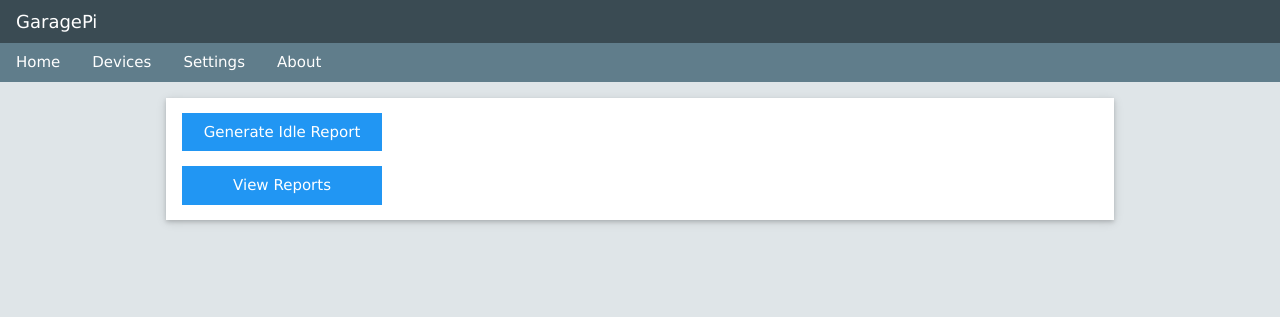
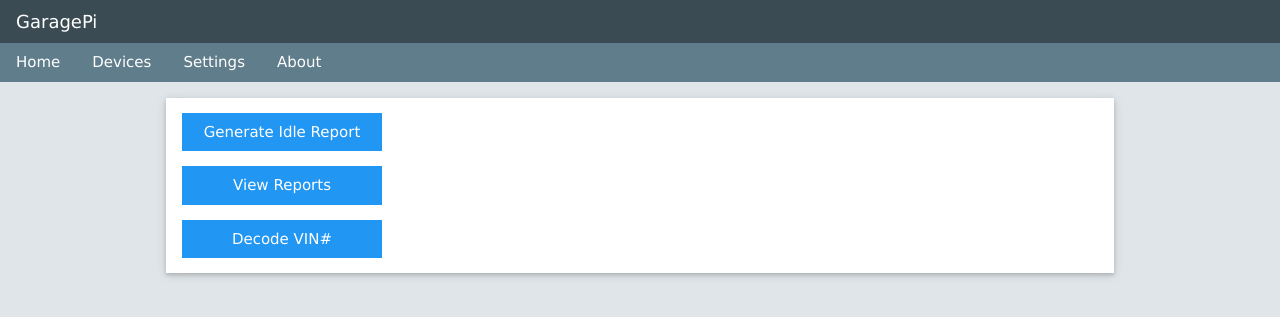
Before and after one commit to mlaguayojr/GaragePi, a Flask app: page /home/ in a window 1280 px wide. Shown: the top 317 px of the page. Run offline with Flask 2, Linux system fonts and the light colour scheme; some libraries are stand-ins or nearby versions.

Commit message:
adding VIN decoder to home menu

```diff
--- a/server.py
+++ b/server.py
@@ -306,6 +306,7 @@ def device_add(action=None):
 				if data[1] != "(unknown)":
 					devices[data[0]] = " ".join(data[1:])
 
+	# THIS DOES NOT WORK -- I CAN TELL YOU WHY
 	# out, err = Popen("sudo hciconfig hci0 reset", shell=True, stdout=PIPE).communicate()
 	# print "Reseting Bluetooth Device: {0}".format(out)
 
@@ -368,6 +369,13 @@ def device_add_scan(mac):
 def page_not_found(error):
 	return render_template("error/404.html",timeout=ms(3), msg="Does not exist! Going Home in 3 seconds...",redirect="/home/")
 
+@app.route("/vin/")
+@app.route("/vin/<vin>")
+def decode_vin(vin, methods=['GET','POST']):
+	if request.method == 'POST':
+		return render_template("home/VIN.html",vin=vin)
+	else:
+		return render_template("home/VIN.html",vin=None)
 
 def ms(seconds):
 	return int(seconds)*1000
--- a/templates/home/home.html
+++ b/templates/home/home.html
@@ -9,7 +9,13 @@
 			<br><p></p>
 
 			<a href="/report/view.html" style="width: 200px;" class="w3-button w3-blue" title="View gathered data">View Reports</a>
+			<br><p></p>
+
+			<a href="/vin/" style="width: 200px;" class="w3-button w3-blue" title="Decode VIN#">
+				Decode VIN#
+			</a>
 			<p></p>
+
 		</div>
 
 	</div>
```
Also changed, not shown: templates/home/VIN.html (added, +28 -0 lines).
